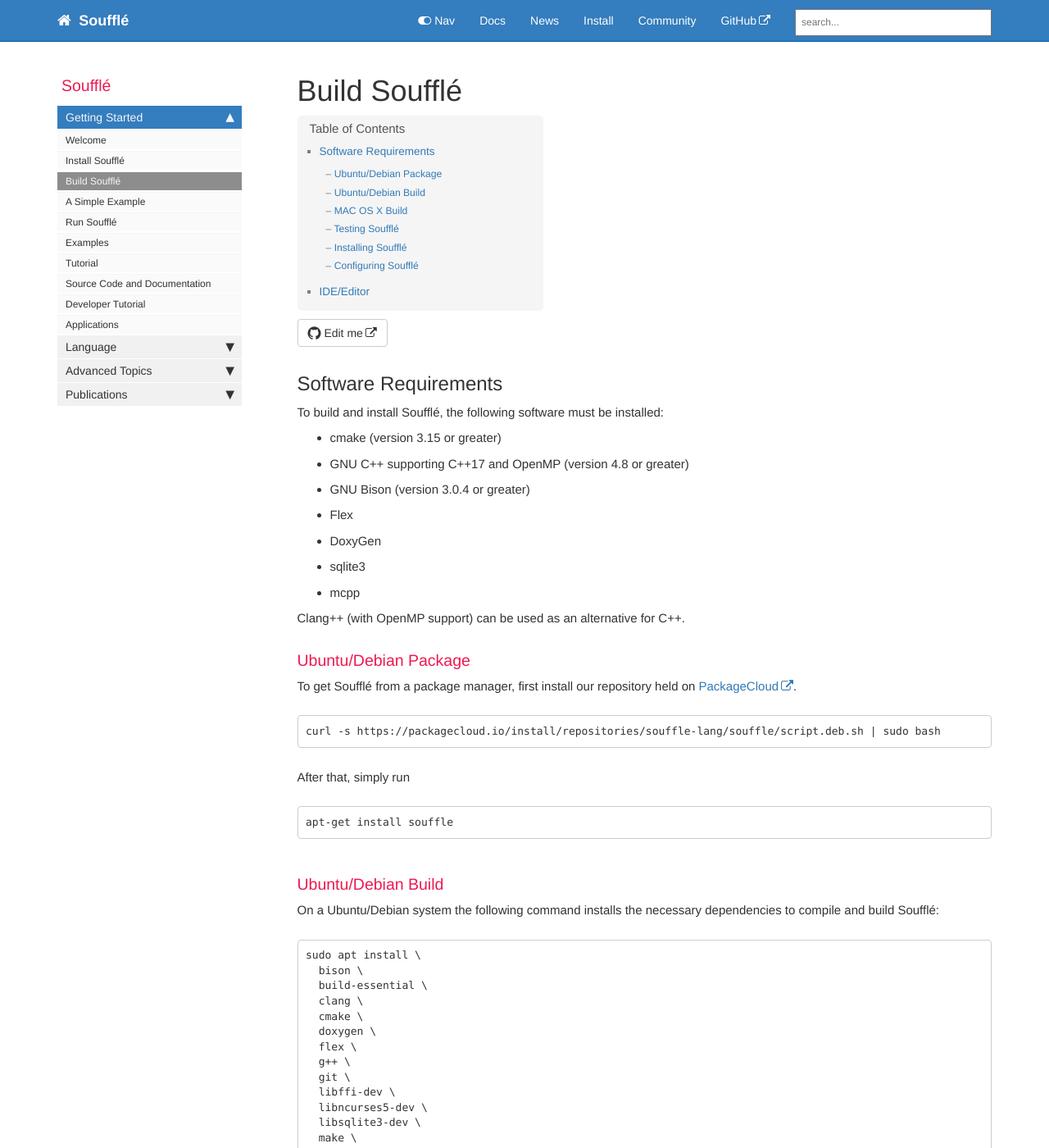
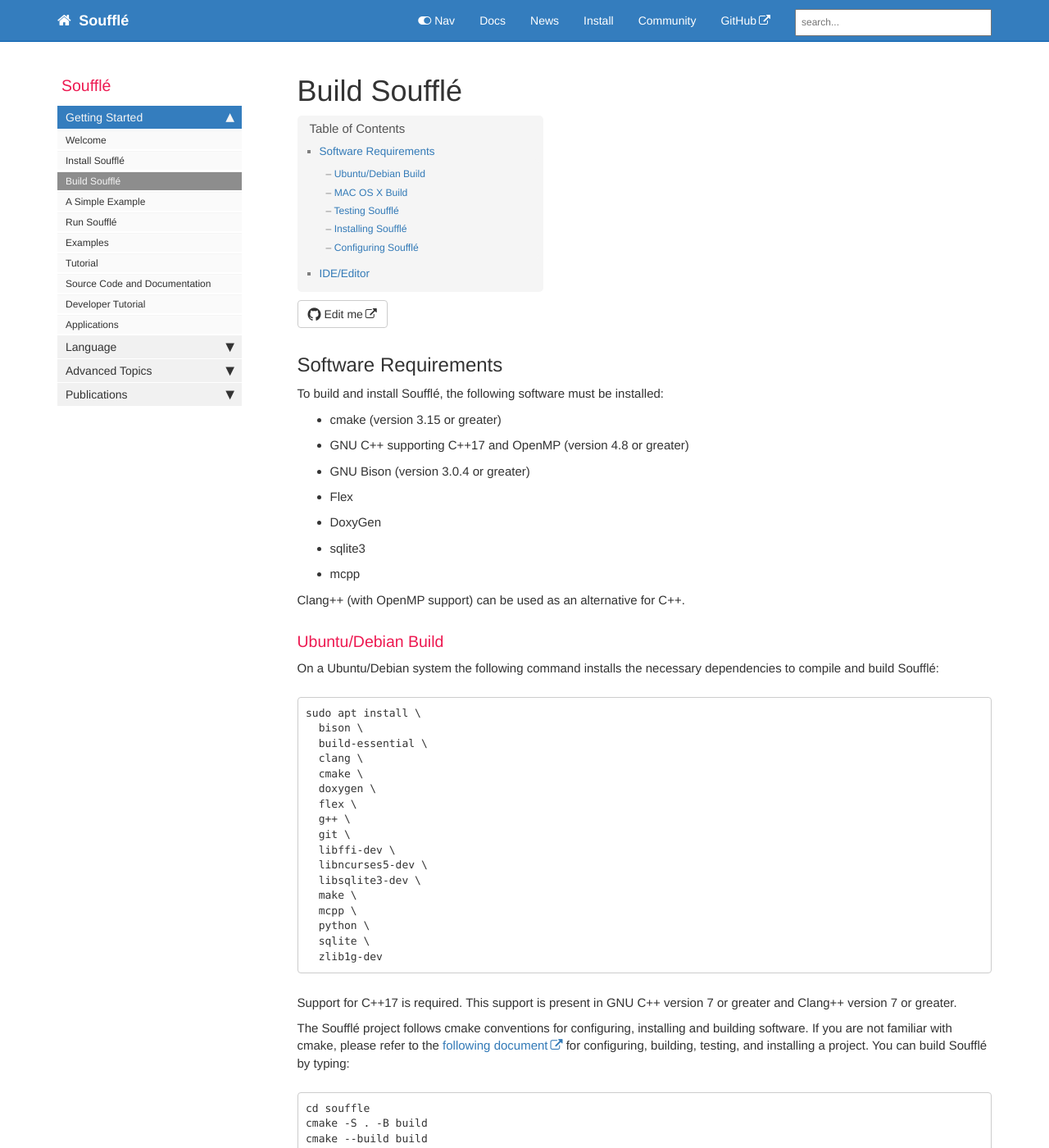
Before and after one commit to souffle-lang/souffle-lang.github.io, a Jekyll site: the page built from pages/docs/build.md, in a window 1280 px wide and 1400 px high. Shown: the whole window at 82% size. Built offline with Jekyll 4.4.1, drawn with Linux system fonts in a browser that asks for light colours; comment, search, counter and statistics services are not loaded.

Commit message:
Remove outdated install from package info

````diff
--- a/pages/docs/build.md
+++ b/pages/docs/build.md
@@ -18,19 +18,6 @@ To build and install Soufflé, the following software must be installed:
 * mcpp
 
 Clang++ (with OpenMP support) can be used as an alternative for C++.
-
-### Ubuntu/Debian Package
-To get Soufflé from a package manager, first install our repository held on [PackageCloud](https://packagecloud.io/souffle-lang/souffle).
-
-```
-curl -s https://packagecloud.io/install/repositories/souffle-lang/souffle/script.deb.sh | sudo bash
-```
-
-After that, simply run
-```
-apt-get install souffle
-```
-
 
 ### Ubuntu/Debian Build
 
````
